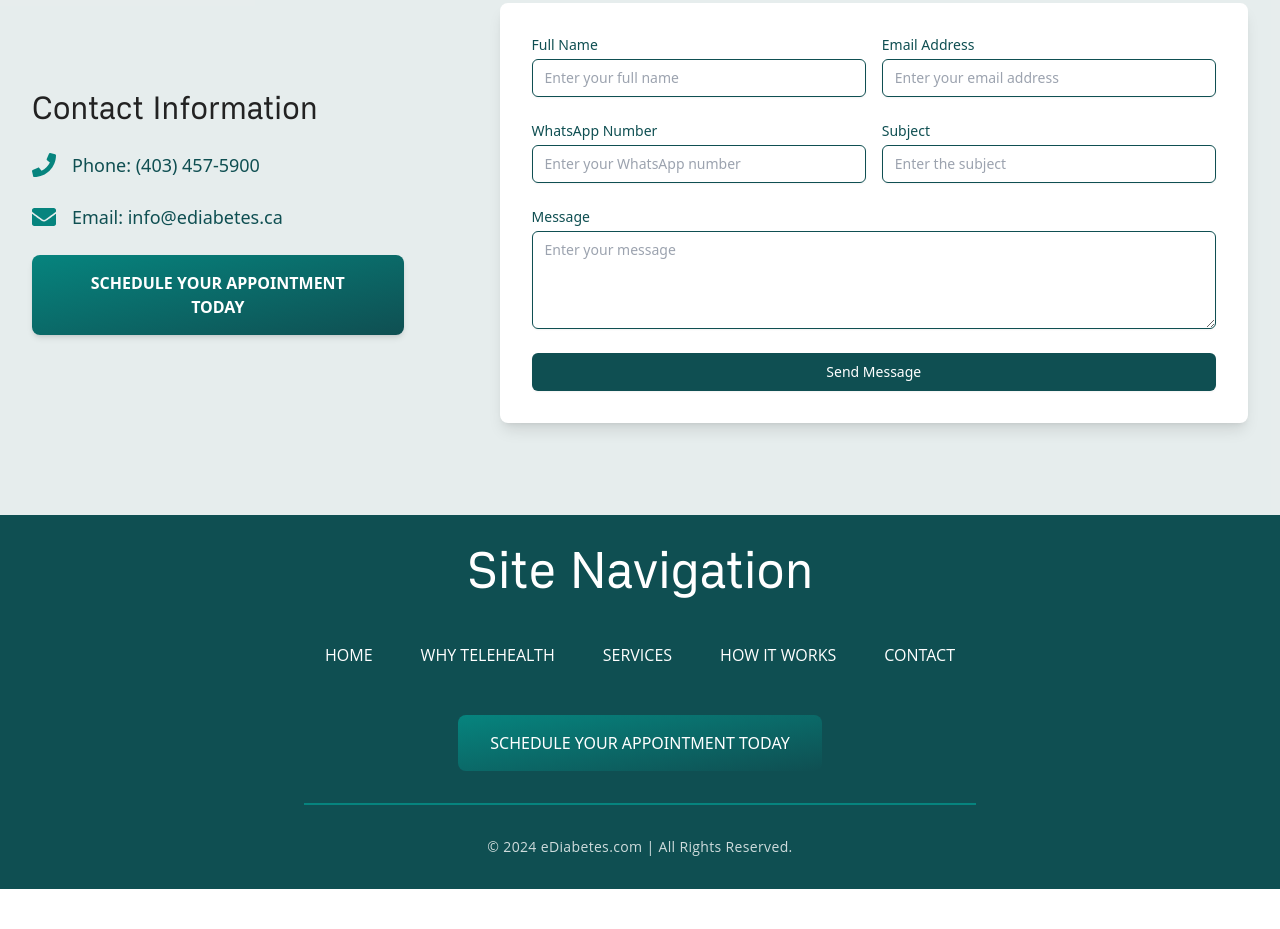
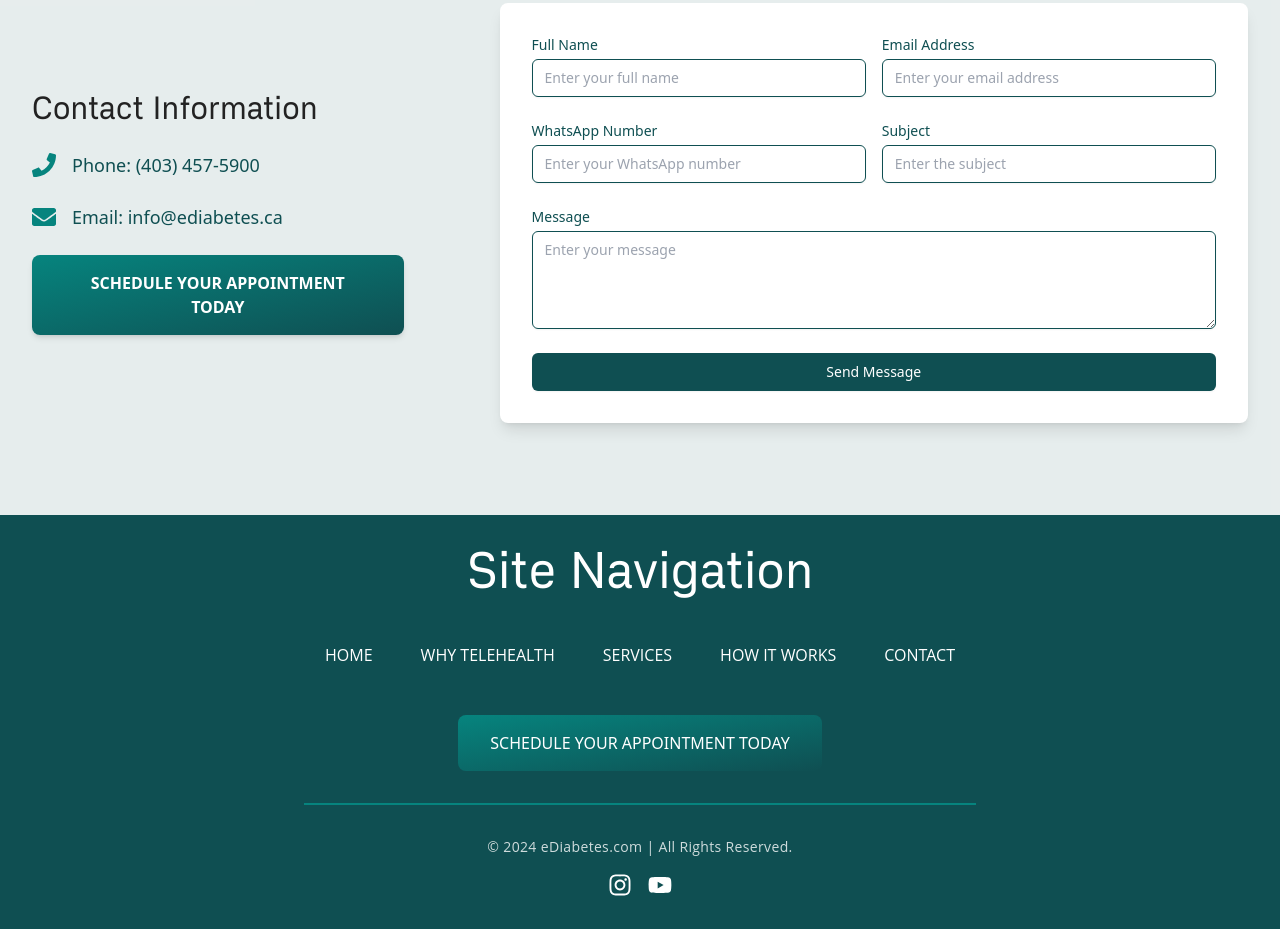
Before and after one commit to webwidely/eDiabetes, a Gatsby site: page / in a window 1280 px wide. Shown: the part 3805-4734 px from the top of the page. Before the commit the page ends 4694 px from the top, so only its background shows below. Built offline with nearby package versions, Linux system fonts and the light colour scheme; Gatsby itself is replaced by a stand-in of ours.

Commit message:
social links added

```diff
--- a/src/components/global/Footer.js
+++ b/src/components/global/Footer.js
@@ -2,6 +2,7 @@ import React from "react"
 import { Link } from "gatsby"
 import Lenis from "@studio-freight/lenis"
 import { useEffect, useRef } from "react"
+import { FaInstagram, FaYoutube } from 'react-icons/fa'
 
 const Footer = () => {
   const menuItems = [
@@ -80,10 +81,20 @@ const Footer = () => {
         {/* Divider */}
         <hr className="my-8 border-t-2 border-secondary max-w-2xl m-auto" />
 
-        {/* Copyright Text */}
-        <p className="text-xs md:text-sm opacity-80 tracking-wide font-body">
-          © {new Date().getFullYear()} eDiabetes.com | All Rights Reserved.
-        </p>
+        {/* Copyright Text and Social Media Icons */}
+        <div className="flex flex-col items-center gap-4">
+          <p className="text-xs md:text-sm opacity-80 tracking-wide font-body">
+            © {new Date().getFullYear()} eDiabetes.com | All Rights Reserved.
+          </p>
+          <div className="flex gap-4">
+            <a href="https://www.instagram.com/diabetesth" target="_blank" rel="noopener noreferrer" className="text-white">
+              <FaInstagram className="text-2xl" />
+            </a>
+            <a href="https://www.youtube.com/@internationalavenuemedical826" target="_blank" rel="noopener noreferrer" className="text-white">
+              <FaYoutube className="text-2xl" />
+            </a>
+          </div>
+        </div>
       </div>
     </footer>
   )
```
